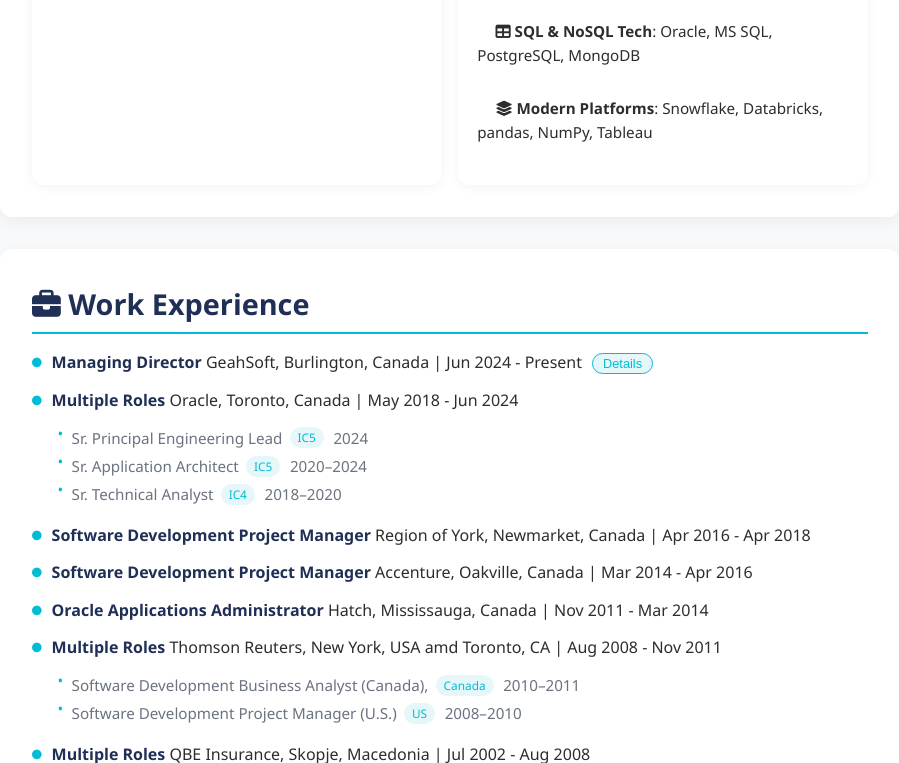
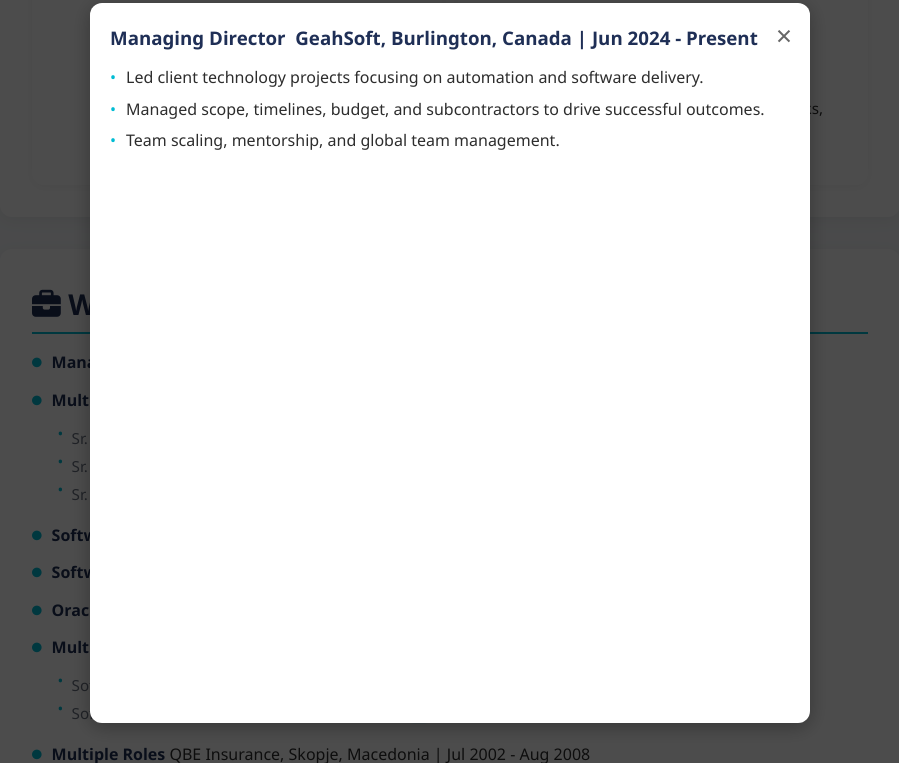
Before and after one commit to Pandurski/portfolio, a plain HTML site: page index.html in a window 1280 px wide. Both pictures are taken after a click on the button "Details". Shown: the part 1942-2705 px from the top of the page, without its empty margins (190-1089 px from the left). Drawn offline with Linux system fonts and the light colour scheme.

Commit message:
job-details

```diff
--- a/index.html
+++ b/index.html
@@ -906,6 +906,51 @@
         </div>
     </div>
 
+    <div id="roleModal" class="modal-overlay">
+        <div class="modal-content">
+            <span class="modal-close" id="roleModalClose">&times;</span>
+            <h3 id="roleTitle"></h3>
+            <ul id="rolePoints"></ul>
+        </div>
+    </div>
+    <script>
+        // Wire up Details buttons to the role modal
+        (function () {
+            const overlay = document.getElementById('roleModal');
+            const titleEl = document.getElementById('roleTitle');
+            const pointsEl = document.getElementById('rolePoints');
+            const closeBtn = document.getElementById('roleModalClose');
+
+            function openRoleModal(fromBtn) {
+                // Title = the containing <li> text without the "Details" word
+                const li = fromBtn.closest('li');
+                const raw = li.innerText.replace(/\s*Details\s*$/, '').trim();
+                titleEl.textContent = raw;
+
+                // Details are in the next sibling <ul class="exp-details">
+                const details = li.nextElementSibling;
+                pointsEl.innerHTML = '';
+                if (details && details.classList.contains('exp-details')) {
+                    details.querySelectorAll('li').forEach(item => {
+                        const liNode = document.createElement('li');
+                        liNode.textContent = item.textContent;
+                        pointsEl.appendChild(liNode);
+                    });
+                }
+                overlay.style.display = 'flex';
+            }
+
+            function closeRoleModal() { overlay.style.display = 'none'; }
+
+            document.querySelectorAll('.exp-more').forEach(btn => {
+                btn.addEventListener('click', () => openRoleModal(btn));
+            });
+            closeBtn.addEventListener('click', closeRoleModal);
+            overlay.addEventListener('click', (e) => { if (e.target === overlay) closeRoleModal(); });
+        })();
+    </script>
+
+
 
 </body>
 
```
